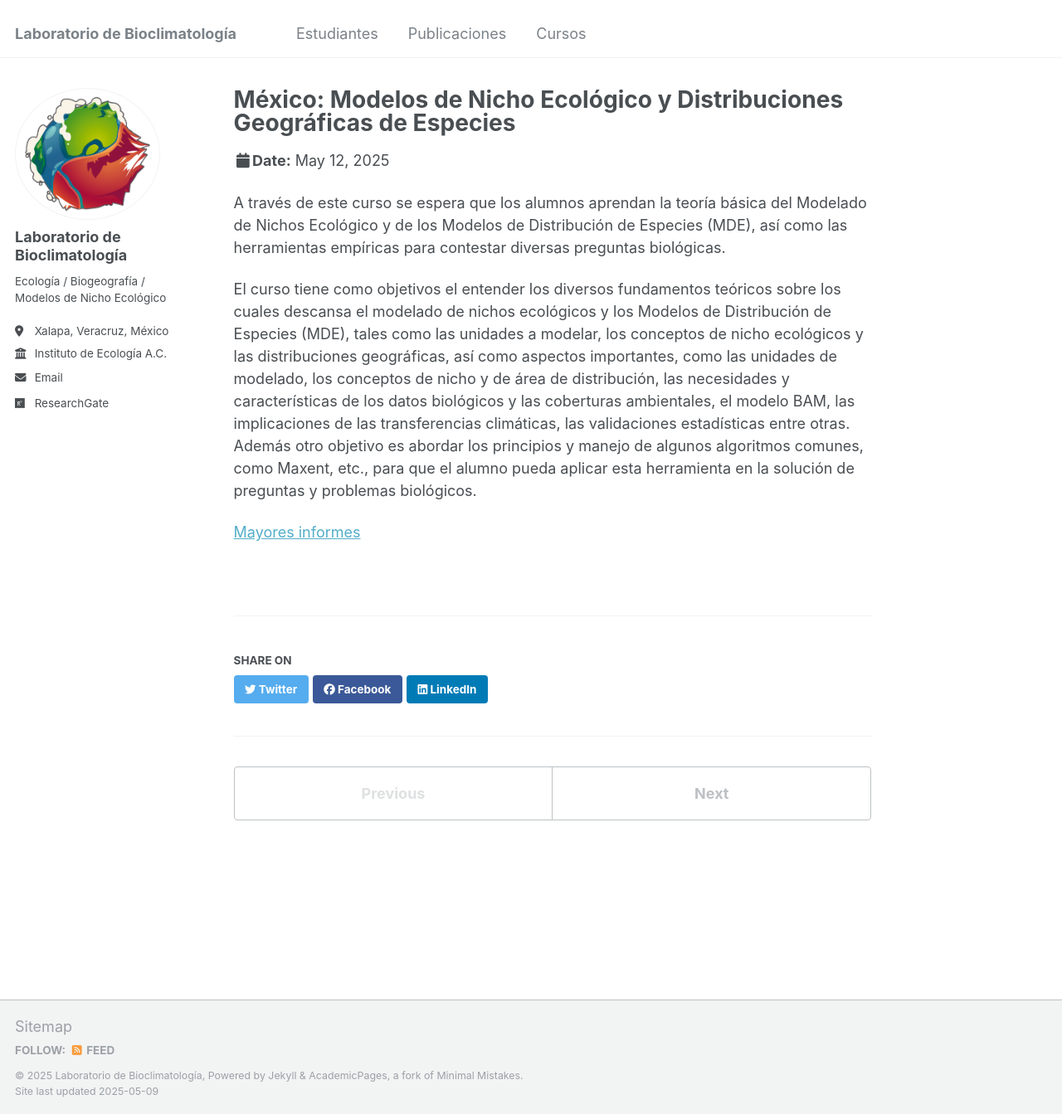
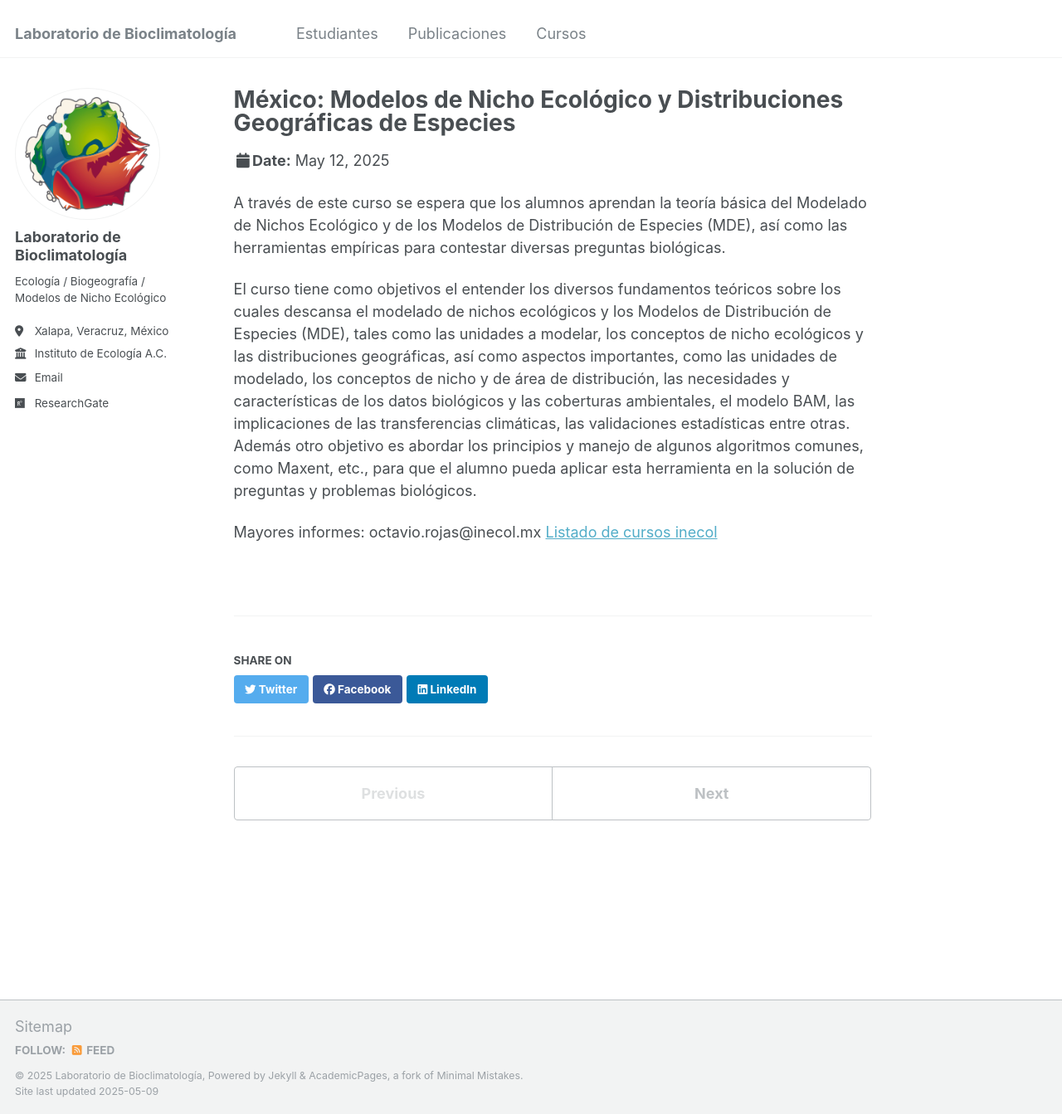
Before and after one commit to Labbioclim/bioclimat, a Jekyll site: the page built from _talks/nicho_inecol.md, in a window 1280 px wide and 1343 px high. Shown: the whole window at 83% size. Built offline with Jekyll 4.4.1, drawn with Linux system fonts in a browser that asks for light colours.

Commit message:
Update nicho_inecol.md

```diff
--- a/_talks/nicho_inecol.md
+++ b/_talks/nicho_inecol.md
@@ -12,4 +12,5 @@ A través de este curso se espera que los alumnos aprendan la teoría básica de
 
 El curso tiene como objetivos el entender los diversos fundamentos teóricos sobre los cuales descansa el modelado de nichos ecológicos y los Modelos de Distribución de Especies (MDE), tales como las unidades a modelar, los conceptos de nicho ecológicos y las distribuciones geográficas, así como aspectos importantes, como las unidades de modelado, los conceptos de nicho y de área de distribución, las necesidades y características de los datos biológicos y las coberturas ambientales, el modelo BAM, las implicaciones de las transferencias climáticas, las validaciones estadísticas entre otras. Además otro objetivo es abordar los principios y manejo de algunos algoritmos comunes, como Maxent, etc., para que el alumno pueda aplicar esta herramienta en la solución de preguntas y problemas biológicos.
 
-[Mayores informes](https://www.inecol.mx/index.php/ciencia/cursos)
+Mayores informes: octavio.rojas@inecol.mx
+[Listado de cursos inecol](https://www.inecol.mx/index.php/ciencia/cursos)
```
